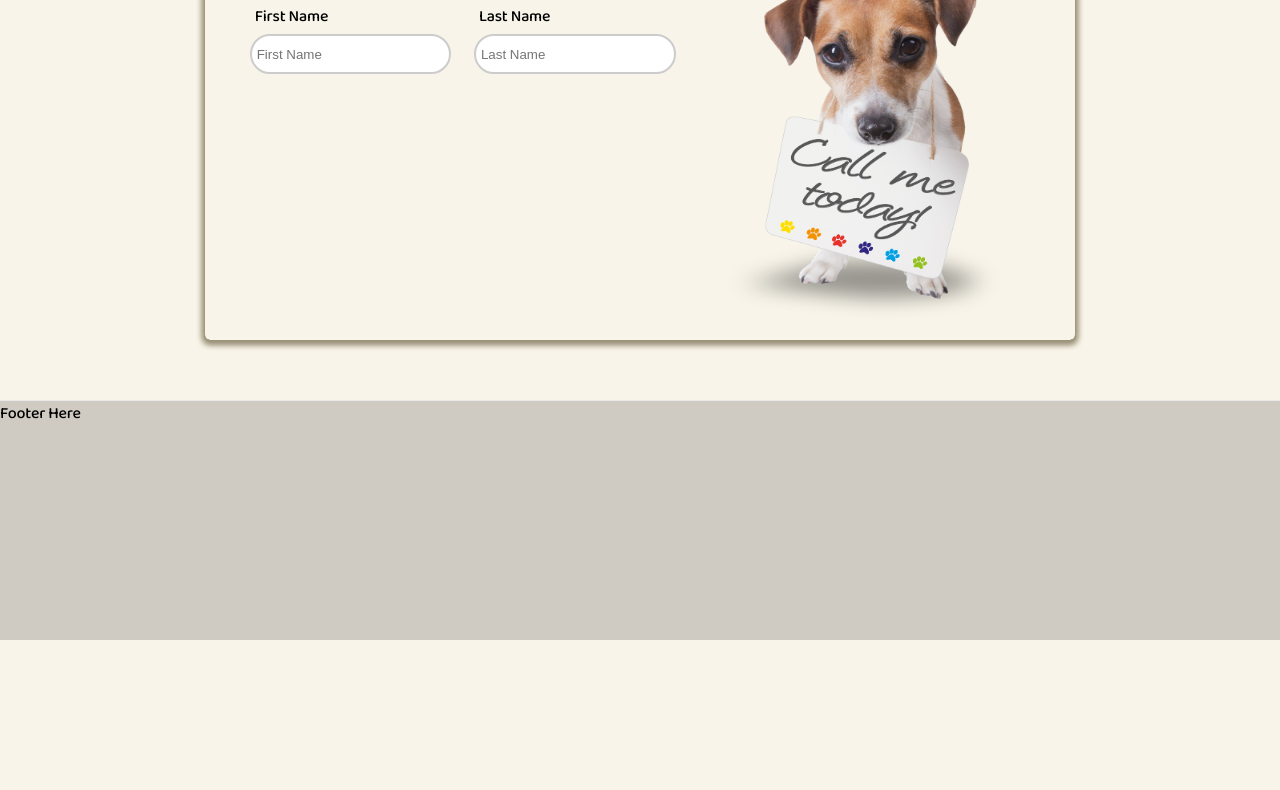
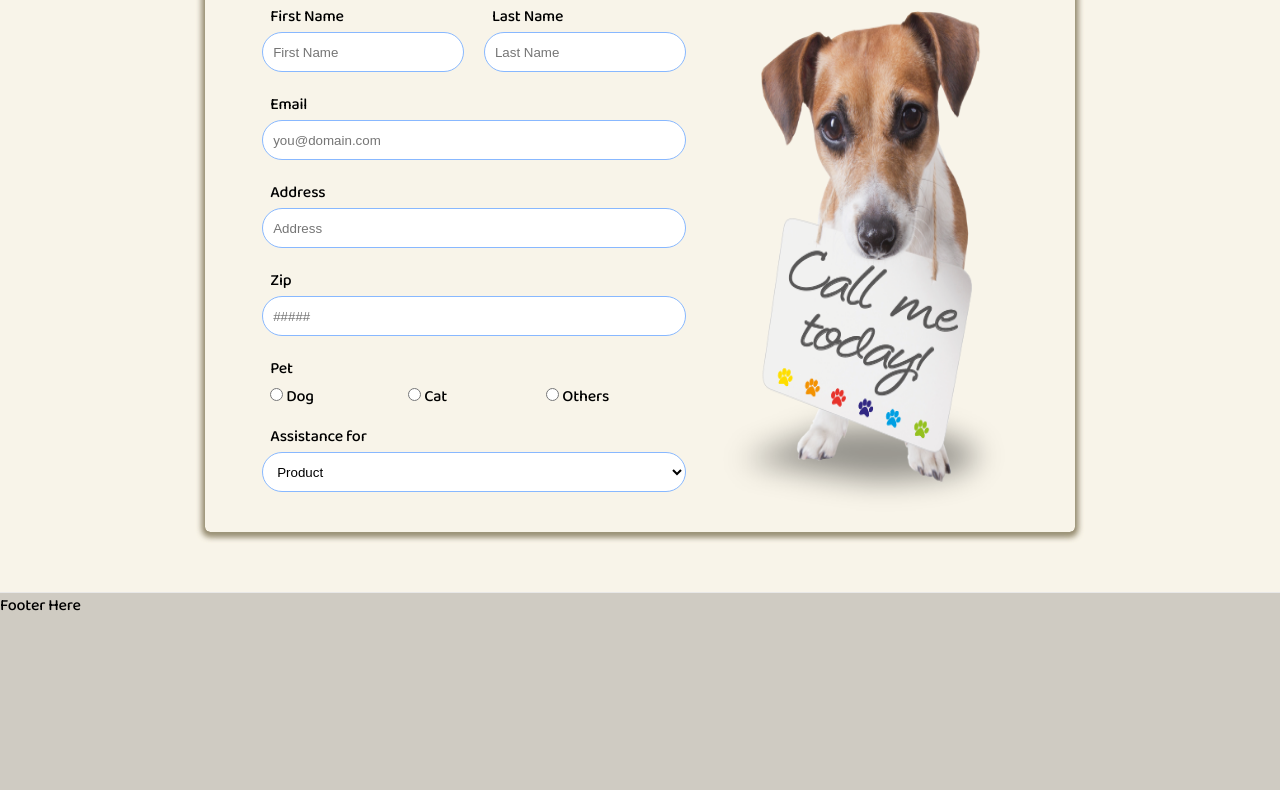
Before and after one commit to rnimisha/wsd.github.io, a plain HTML site: page website/contact.html in a window 1280 px wide. Shown: the part 348-1138 px from the top of the page. Before the commit the page ends 988 px from the top, so only its background shows below. Drawn offline with Linux system fonts and the light colour scheme.

Commit message:
form added

```diff
--- a/website/contact.html
+++ b/website/contact.html
@@ -69,15 +69,57 @@
             <form method="post" action="#" name="contactform" enctype="multipart/form-data">
                <h2>Contact Us</h2>
                <div id="formgrid">
-                  <div class="data">
+                  <div>
                      <label for="fname">First Name</label>
-                     <input type="text" id="fname" name="firstname" placeholder="First Name">
+                     <input type="text" id="fname" name="firstname" placeholder="First Name" class="inputbox"/>
                   </div>
-                  <div class="data">
+                  <div>
                      <label for="lname">Last Name</label>
-                     <input type="text" id="lname" name="lastname" placeholder="Last Name">
+                     <input type="text" id="lname" name="lastname" placeholder="Last Name" class="inputbox"/>
+                  </div>
+
+               </div>
+               <div class="data">
+                     <label for="email">Email</label>
+                     <input type="email" id="email" name="email" placeholder="you@domain.com" class="inputbox"/>
+               </div>
+               <div class="data">
+                  <label for="address">Address</label>
+                  <input type="text" id="address" name="youraddress" placeholder="Address" class="inputbox"/>
+               </div>
+               <div class="data">
+                  <label for="zip">Zip</label>
+                  <input type="text" id="zipcode" name="zip" placeholder="#####" class="inputbox"/>
+               </div>
+               <div>
+                  <label for="pet">Pet</label>
+                  <div id="lineblock">
+                     <label for="pet1">
+                        <input type="radio" name="pet" value="D"  id="pet"/>
+                        Dog
+                     </label>
+                     <label for="pet2">
+                        <input type="radio" id="pet" name="pet" value="C" />
+                        Cat
+                     </label>
+                     <label for="pet3">
+                        <input type="radio" id="pet" name="pet" value="O" />
+                        Others
+                     </label>
                   </div>
                </div>
+               <div >
+                  <label for="Query">Assistance for</label>
+                  <select id="query" name="query" class="inputbox">
+                     <option value="product">Product</option>
+                     <option value="train">Training</option>
+                     <option value="groom">Grooming</option>
+                     <option value="adopt">Adoption</option>
+                     <option value="vet">Vet</option>
+                     <option value="other">Other</option>
+                  </select>
+               </div>
+
             </form>
             <div class="imagesize">
                   <img src="images/contact.png" alt="contact" class="myimages" />
@@ -85,7 +127,6 @@
          </div>
 
 
-      </div>
       </div>
       <footer>
          Footer Here
--- a/website/css/styles.css
+++ b/website/css/styles.css
@@ -754,27 +754,50 @@ figcaption{
     margin-top: auto;
 }
 form{
-	width: 90%;
+	width: 85%;
 }
 #formgrid{
 	display: grid;
 	grid-template-columns: 1fr 1fr;
+	grid-gap: 20px;
 
 }
+.data{
+	width: 100%;
+}
 label{
-	margin-left: 5px;
+	margin-left: 8px;
+	display: block;
 }
-input{
-	border: 2px solid #ccc;
-  	width: 90%;
+.inputbox{
+	border: 1px solid #88b8ff;
+  	width: 100%;
   	height: 40px;
-  	padding: 5px;
+  	padding: 10px;
   	border-radius: 20px;
   	background: #fff;
-  	margin-bottom: 10px;
-  	margin-top: 5px;
+  	margin-bottom: 20px;
+  	margin-top: 3px;
+
  }
+.inputbox:hover{
+	cursor: text;
 
+}
+.inputbox:focus{
+	outline: none;
+ 	box-shadow: #88b8ff 0px 7px 29px 0px;
+}
+#radio{
+	display: inline-block;
+}
+#lineblock label{
+	display: inline-block;
+	margin-bottom: 20px;
+  	margin-top: 3px;
+  	width: 30%;
+  	height: 20px;
+}
 @media screen and (max-width: 992px){
 	#main, #aboutmain, #healthmain{
 		margin-top: auto;
```
